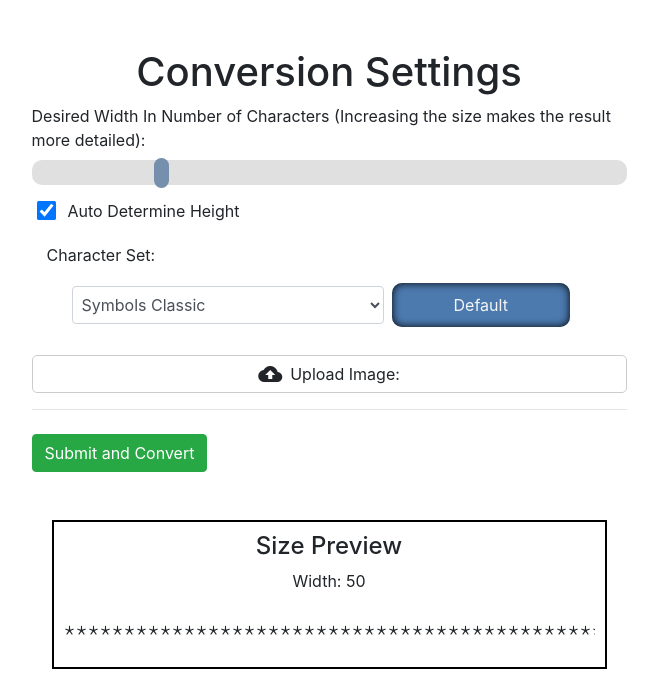
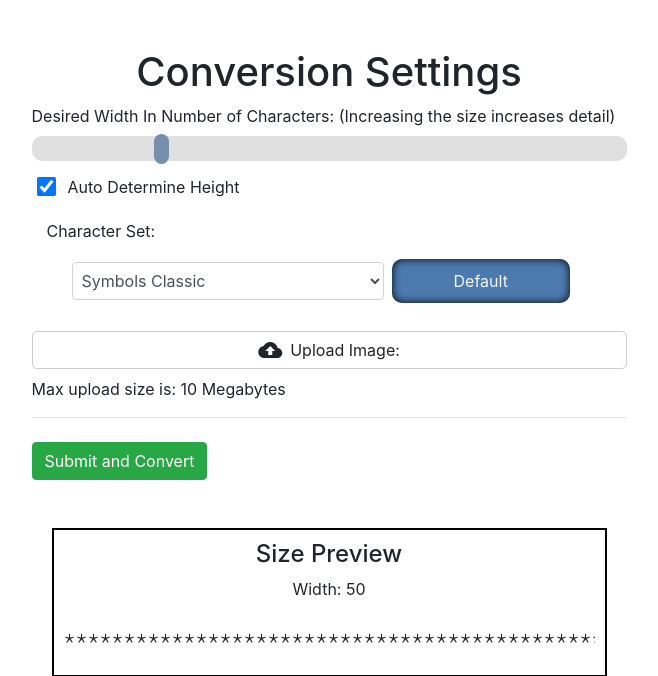
Before and after one commit to jewarner57/image-to-ascii-converter, a Flask app: page /convert in a window 1280 px wide. Shown: the part 56-732 px from the top of the page, without its empty margins (311-969 px from the left). Run offline with Flask 2, Linux system fonts and the light colour scheme; some web fonts are replaced.

Commit message:
feat: all upload size labels are now set by config fix: UX copy improvements

```diff
--- a/app.py
+++ b/app.py
@@ -5,6 +5,7 @@ from flask import (
     request,
     flash,
     send_from_directory,
+    current_app
 )
 from __init__ import app
 from image_upload import uploadImage, delete_file
@@ -82,7 +83,10 @@ def convert():
             return redirect(url_for("convert"))
 
     else:
-        return render_template("convert.html")
+
+        context = {"uploadSize": int(current_app.config["MAX_CONTENT_LENGTH"]/1024/1024)}
+
+        return render_template("convert.html", **context)
 
 
 if __name__ == "__main__":
--- a/static/convert.js
+++ b/static/convert.js
@@ -4,8 +4,10 @@ $(function () {
 
     var uploadField = document.getElementById("image-upload");
     uploadField.onchange = function() {
-        if(this.files[0].size > 10485760){
-            alert("Your image must be smaller than 10 megabytes. Please use a smaller image.");
+        maxSize = $("#maxUpload").html()
+
+        if(this.files[0].size > (parseInt(maxSize)* 1024 * 1024)){
+            alert(`Your image must be smaller than ${maxSize} megabytes. Please use a smaller image.`);
             this.value = "";
         };
     };
--- a/templates/convert.html
+++ b/templates/convert.html
@@ -9,13 +9,13 @@
                 <fieldset>
 
                     <!-- width range slider -->
-                    <label for="image-width">Desired Width In Number of Characters (Increasing the size makes the result more detailed):</label>
+                    <label for="image-width">Desired Width In Number of Characters: (Increasing the size increases detail)</label>
                     <input type="range" min="10" max="200" value="50" class="slider" id="image-width"
                         name="image-width">
 
                     <!-- height range slider -->
                     <div id="height-slider-container">
-                        <label for="image-height">Desired Height (Characters):</label>
+                        <label for="image-height">Desired Height In Number of Lines: (setting height to one half of the width works well for landscape images)</label>
                         <input type="range" min="10" max="200" value="50" class="slider" id="image-height"
                             name="image-height">
                     </div>
@@ -68,6 +68,7 @@
                         <input type="file" class="btn-secondary btn form-control-file m-2" id="image-upload"
                             name="image" accept="image/*" value="{{image}}" multiple="false">
                     </div>
+                    <p>Max upload size is: <span id="maxUpload">{{uploadSize}}</span> Megabytes</p>
 
                     <div class="progress my-3 hidden" id="conversion-progress">
                         <div class="progress-bar progress-bar-striped bg-success progress-bar-animated "
--- a/templates/view.html
+++ b/templates/view.html
@@ -20,7 +20,7 @@
 
             <!-- font weight range slider -->
             <label for="font-weight">Font Weight:</label>
-            <input type="range" min="100" max="900" value="400" step="100" class="slider mb-3" id="font-weight">
+            <input type="range" min="100" max="900" value="800" step="100" class="slider mb-3" id="font-weight">
 
             <p class="text-center mt-4">Color Settings</p>
 
@@ -43,7 +43,7 @@
 
 
                 <div class="color-picker">
-                    <label for="background-color">Background Color: </label>
+                    <label for="background-color">Background Color: (Black works well for color images)</label>
                     <input type="color" id="background-color" value="#ffffff" class="ml-2 color-input col-12">
                 </div>
             </div>
```
